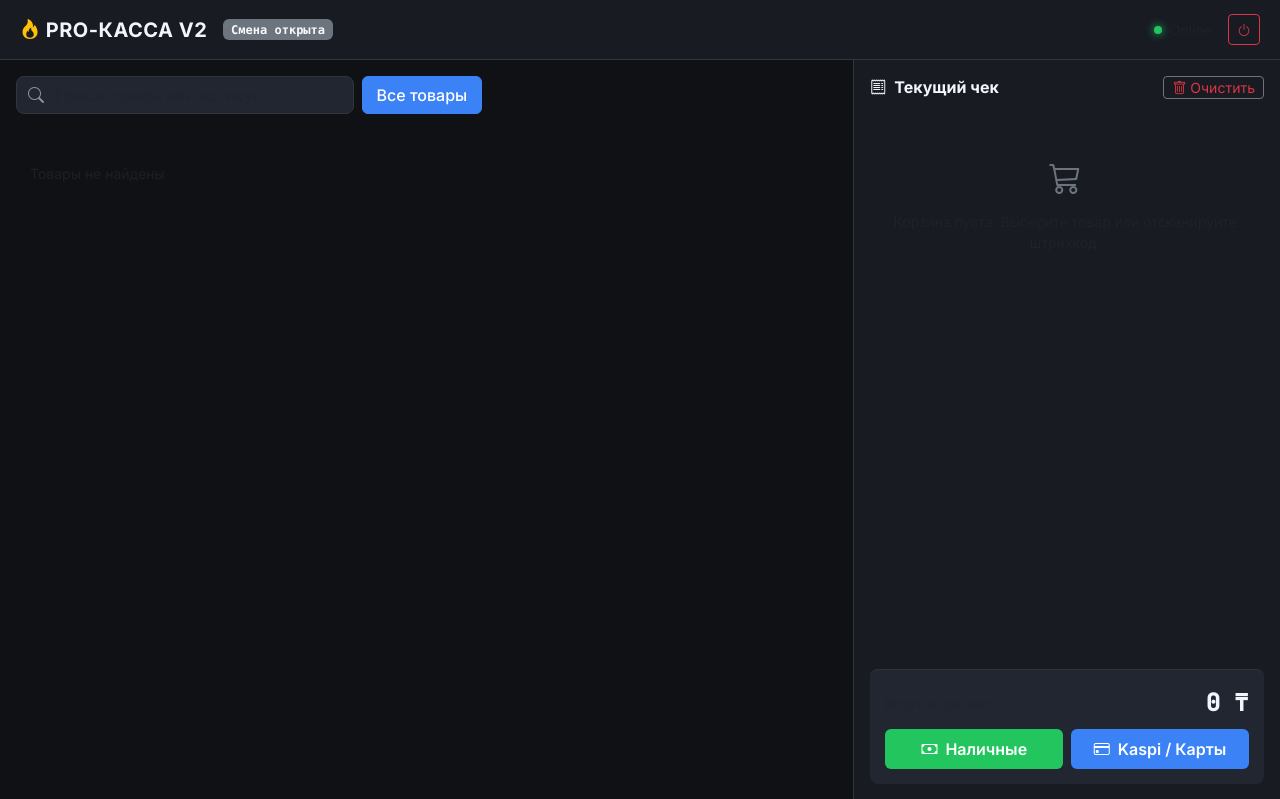
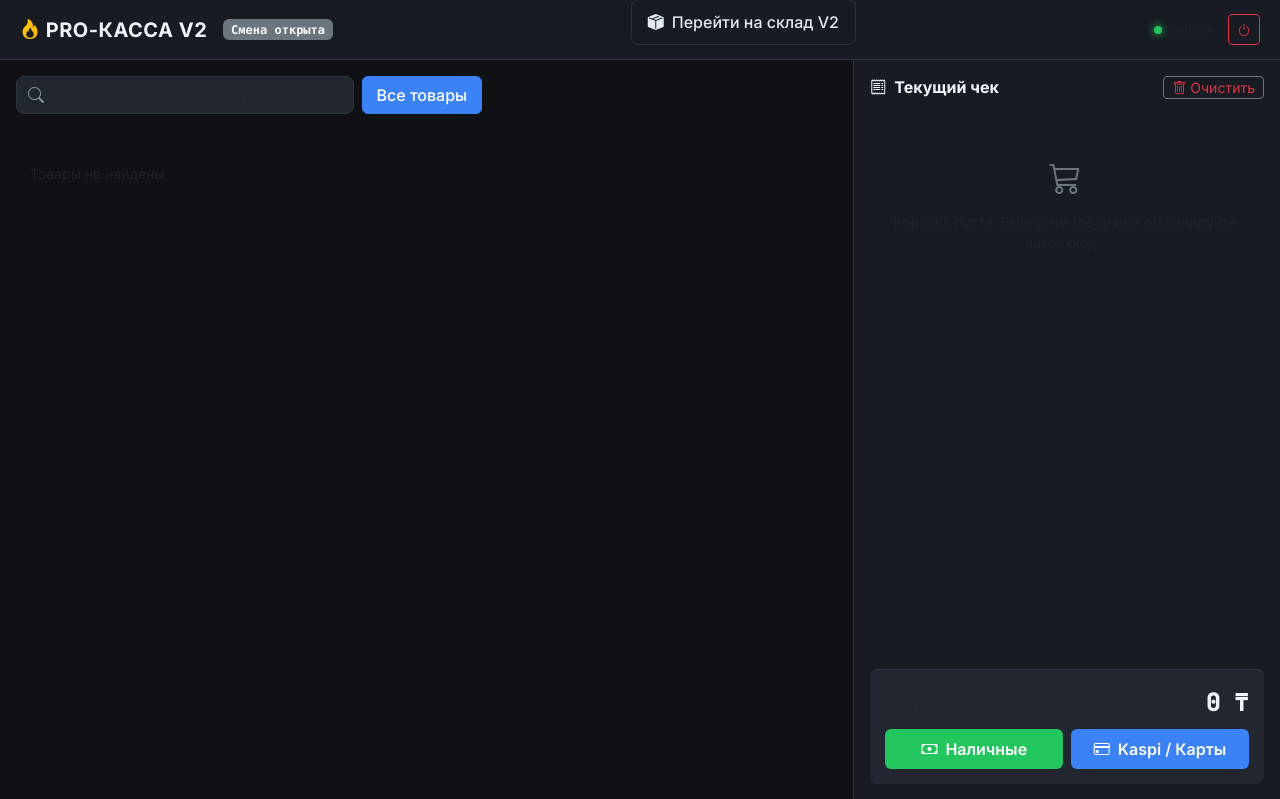
Before and after one commit to OLEGSEMYONOV254/vortex-pos, a Flask app: page /kassa2 in a window 1280 px wide. Shown: the top 799 px of the page. Run offline with Flask 3, Linux system fonts and the light colour scheme; data that the repository does not hold is empty; some libraries are stand-ins or nearby versions.

Commit message:
Add warehouse navigation button with styling
Added a new button style for warehouse navigation and integrated it into the HTML structure.

```diff
--- a/templates/kassa2.html
+++ b/templates/kassa2.html
@@ -205,6 +205,28 @@
             box-shadow: 0 0 8px var(--accent-success);
         }
     </style>
+    <style>
+    .btn-warehouse-v2 {
+        background-color: #181b22;
+        border: 1px solid #2d323b;
+        color: #e2e8f0;
+        font-weight: 500;
+        padding: 10px 16px;
+        border-radius: 8px;
+        transition: all 0.2s ease-in-out;
+    }
+
+    .btn-warehouse-v2:hover {
+        background-color: #222730;
+        border-color: #3b4252;
+        color: #ffffff;
+        transform: translateY(-1px);
+    }
+
+    .btn-warehouse-v2:active {
+        transform: translateY(0);
+    }
+    </style>
 </head>
 <body>
 
@@ -213,6 +235,13 @@
         <div class="d-flex align-items-center gap-3">
             <span class="brand-title"><i class="bi bi-fire text-warning"></i> PRO-КАССА V2</span>
             <span class="badge bg-secondary text-light font-monospace small" id="shift-status">Смена открыта</span>
+        </div>
+        <!-- Кнопка перехода на склад V2 -->
+        <div class="mb-3">
+            <a href="/warehouse/v2" class="btn btn-warehouse-v2 w-100 d-flex align-items-center justify-content-center gap-2">
+                <i class="bi bi-box-seam-fill"></i>
+                <span>Перейти на склад V2</span>
+            </a>
         </div>
         <div class="d-flex align-items-center gap-3">
             <div class="d-flex align-items-center gap-2 small text-muted">
```
